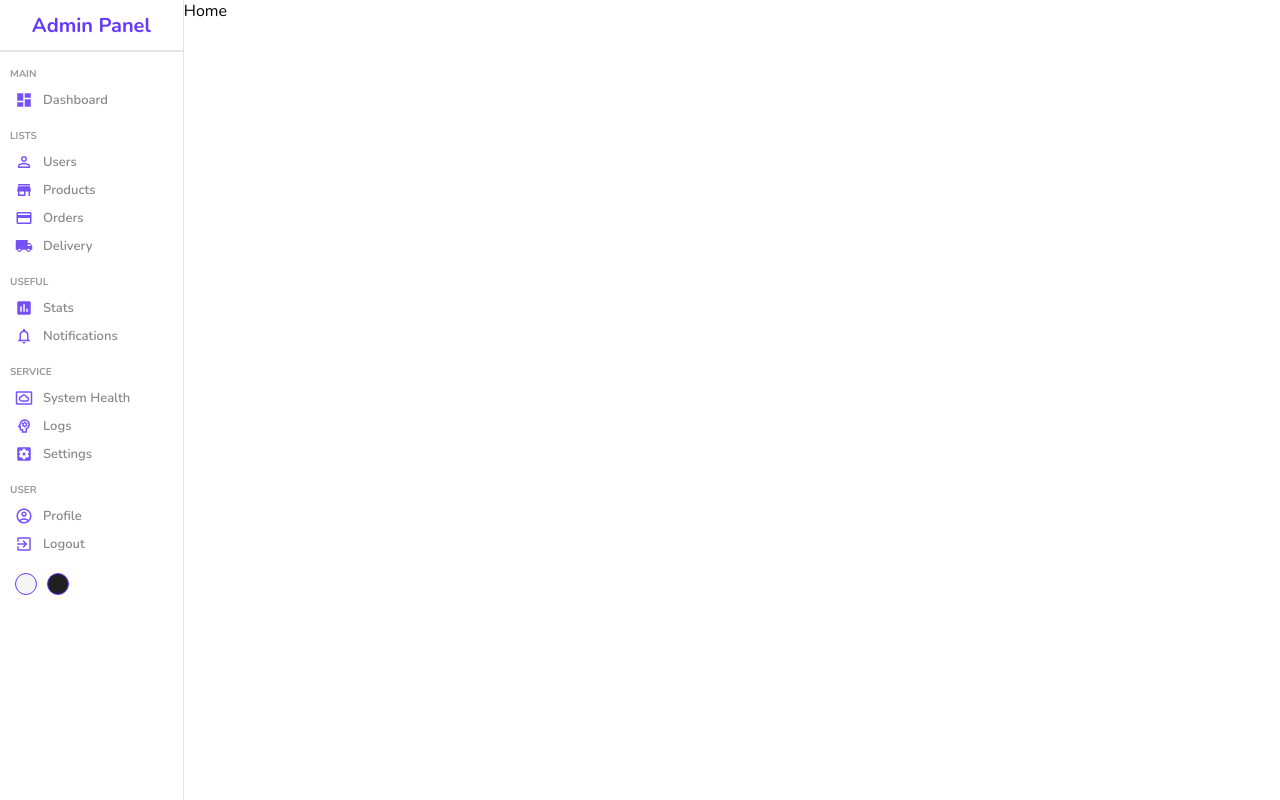
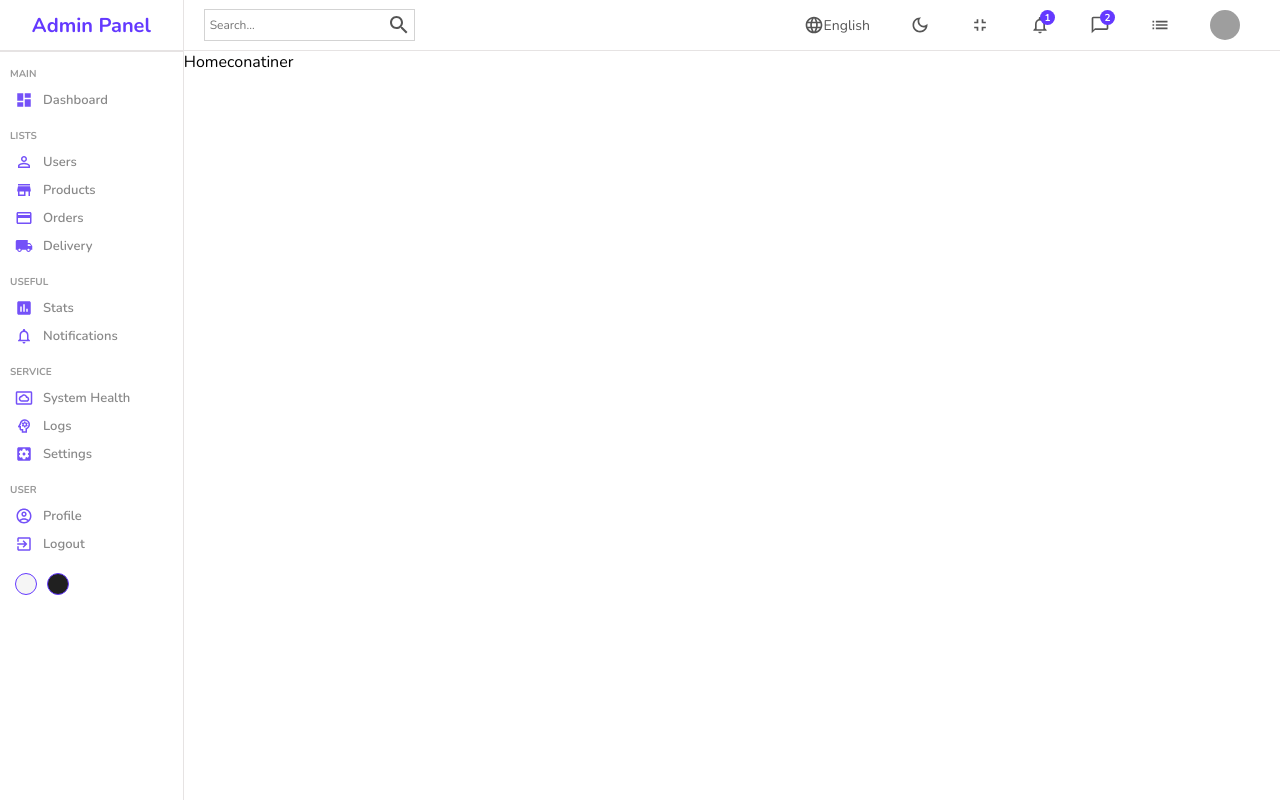
Before and after one commit to i-umairkhan/admin_panel, a React (Create React App) app: page / in a window 1280 px wide. Built offline with nearby package versions, Linux system fonts and the light colour scheme; grey boxes are pictures that could not be loaded.

Commit message:
navbar completed

```diff
--- a/src/Components/NavBar/NavBar.jsx
+++ b/src/Components/NavBar/NavBar.jsx
@@ -1,7 +1,53 @@
 import "./NavBar.scss";
+import SearchOutlinedIcon from "@mui/icons-material/SearchOutlined";
+import LanguageOutlinedIcon from "@mui/icons-material/LanguageOutlined";
+import DarkModeOutlinedIcon from "@mui/icons-material/DarkModeOutlined";
+import FullscreenExitOutlinedIcon from "@mui/icons-material/FullscreenExitOutlined";
+import NotificationsNoneOutlinedIcon from "@mui/icons-material/NotificationsNoneOutlined";
+import ChatBubbleOutlineOutlinedIcon from "@mui/icons-material/ChatBubbleOutlineOutlined";
+import ListOutlinedIcon from "@mui/icons-material/ListOutlined";
 
 const NavBar = () => {
-  return <div className="navbar">NavBar</div>;
+  return (
+    <div className="navbar">
+      <div className="wrapper">
+        <div className="search">
+          <input placeholder="Search..." />
+          <SearchOutlinedIcon className="icon" />
+        </div>
+        <div className="items">
+          <div className="item">
+            <LanguageOutlinedIcon className="icon" />
+            English
+          </div>
+          <div className="item">
+            <DarkModeOutlinedIcon className="icon" />
+          </div>
+          <div className="item">
+            <FullscreenExitOutlinedIcon className="icon" />
+          </div>
+          <div className="item">
+            <NotificationsNoneOutlinedIcon className="icon" />
+            <div className="counter">1</div>
+          </div>
+          <div className="item">
+            <ChatBubbleOutlineOutlinedIcon className="icon" />
+            <div className="counter">2</div>
+          </div>
+          <div className="item">
+            <ListOutlinedIcon className="icon" />
+          </div>
+          <div className="item">
+            <img
+              src="https://avatars.githubusercontent.com/u/81556052?v=4"
+              alt=":)"
+              className="avatar"
+            />
+          </div>
+        </div>
+      </div>
+    </div>
+  );
 };
 
 export default NavBar;
--- a/src/Components/NavBar/NavBar.scss
+++ b/src/Components/NavBar/NavBar.scss
@@ -0,0 +1,62 @@
+.navbar {
+  height: 50px;
+  border-bottom: 0.5px solid rgb(230, 227, 227);
+  display: flex;
+  align-items: center;
+  font-size: 14px;
+  color: #555;
+  .wrapper {
+    width: 100%;
+    padding: 20px;
+    display: flex;
+    align-items: center;
+    justify-content: space-between;
+    .search {
+      display: flex;
+      align-items: center;
+      border: 0.5px solid lightgray;
+      padding: 3px;
+      input {
+        border: none;
+        outline: none;
+        background-color: transparent;
+        &::placeholder {
+          font-size: 12px;
+        }
+      }
+    }
+    .items {
+      display: flex;
+      align-items: center;
+      .item {
+        display: flex;
+        align-items: center;
+        margin: 20px;
+        position: relative;
+        .icon {
+          font-size: 20px;
+        }
+        .avatar {
+          width: 30px;
+          height: 30px;
+          border-radius: 50%;
+        }
+        .counter {
+          width: 15px;
+          height: 15px;
+          background-color: #6439ff;
+          color: white;
+          border-radius: 50px;
+          display: flex;
+          align-items: center;
+          justify-content: center;
+          font-size: 10px;
+          font-weight: bold;
+          position: absolute;
+          top: -5px;
+          right: -5px;
+        }
+      }
+    }
+  }
+}
--- a/src/Pages/Home/Home.jsx
+++ b/src/Pages/Home/Home.jsx
@@ -1,10 +1,15 @@
 import "./Home.scss";
 import SideBar from "../../Components/SideBar/SideBar";
+import NavBar from "../../Components/NavBar/NavBar";
+
 const Home = () => {
   return (
     <div className="home">
       <SideBar />
-      <div className="homecontainer">Home</div>
+      <div className="homecontainer">
+        <NavBar />
+        Homeconatiner
+      </div>
     </div>
   );
 };
```
